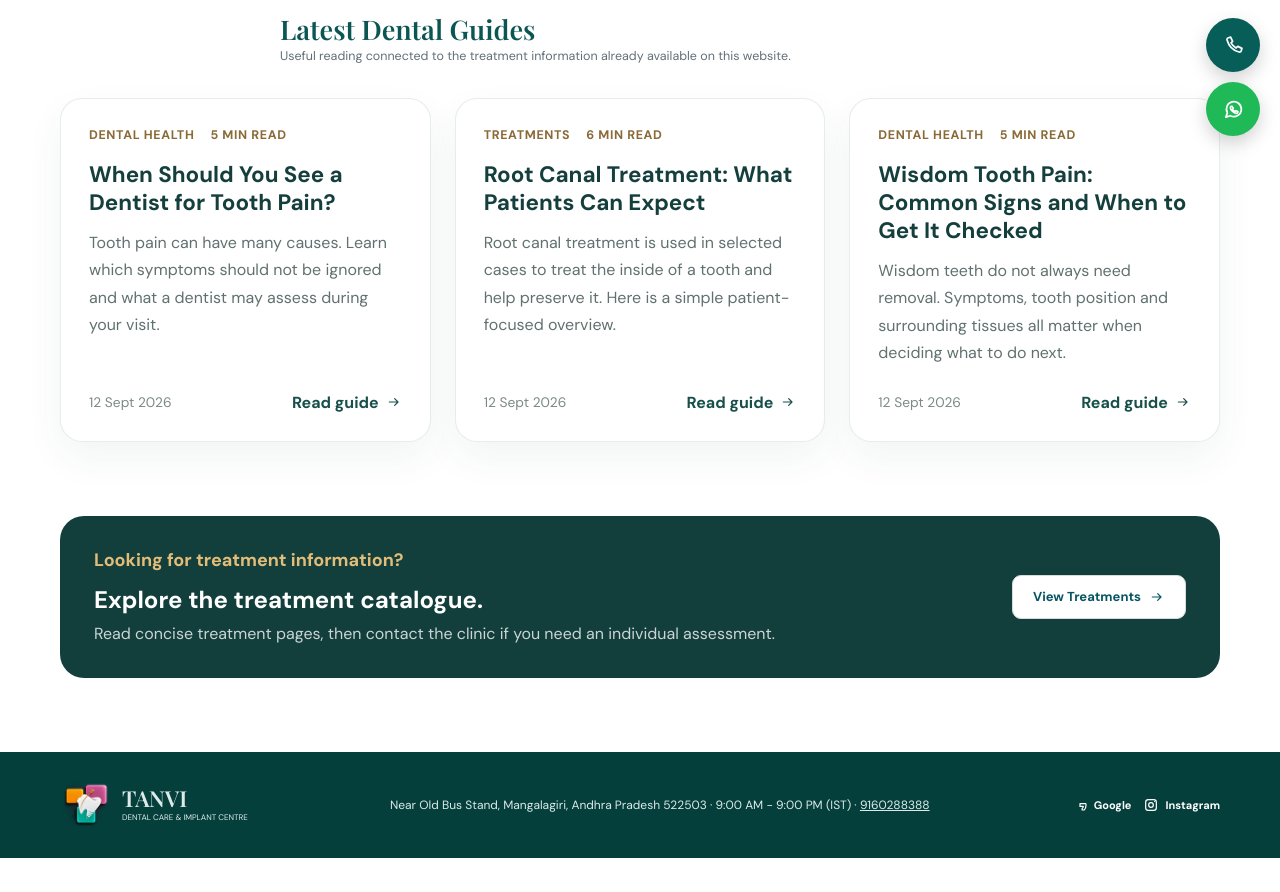
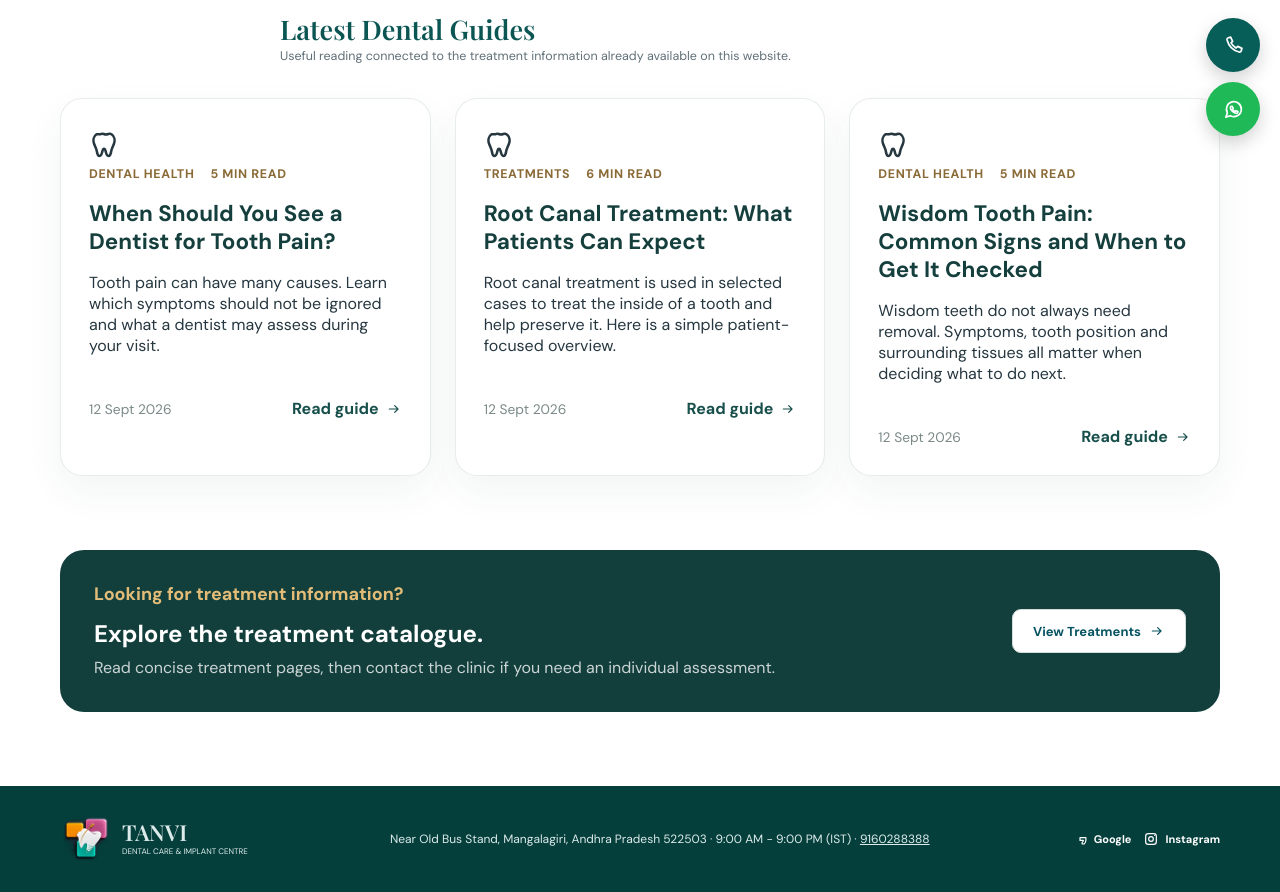
Before and after one commit to Mr-Nani-dm/Tanvi-Dental-Care, a Next.js app: page /blog in a window 1280 px wide. Shown: the part 642-1534 px from the top of the page. Before the commit the page ends 1500 px from the top, so only its background shows below. Built offline with nearby package versions, Linux system fonts and the light colour scheme; no server answers.

Commit message:
Render managed blog content and featured images

```diff
--- a/src/app/blog/page.tsx
+++ b/src/app/blog/page.tsx
@@ -7,13 +7,11 @@ import { blogPosts } from "@/content/blog";
 
 export const metadata: Metadata = {
   title: "Dental Health Blog",
-  description:
-    "Patient-friendly dental health guides from Tanvi Dental Care & Implant Centre in Mangalagiri, including tooth pain, root canal treatment, wisdom teeth and preventive care.",
+  description: "Patient-friendly dental health guides from Tanvi Dental Care & Implant Centre in Mangalagiri, including tooth pain, treatments and preventive care.",
   alternates: { canonical: "/blog" },
   openGraph: {
     title: "Dental Health Blog | Tanvi Dental Care",
-    description:
-      "Clear, patient-friendly dental education from Tanvi Dental Care & Implant Centre in Mangalagiri.",
+    description: "Clear, patient-friendly dental education from Tanvi Dental Care & Implant Centre in Mangalagiri.",
     type: "website",
     url: "/blog",
   },
@@ -29,44 +27,28 @@ export default function BlogPage() {
             <div>
               <p className="eyebrow">Dental Health Library</p>
               <h1>Clear dental guidance for everyday questions.</h1>
-              <p className="blog-hero-copy">
-                Practical, patient-friendly articles designed to help you understand common dental concerns before you speak with a dentist.
-              </p>
+              <p className="blog-hero-copy">Practical, patient-friendly articles designed to help you understand common dental concerns before you speak with a dentist.</p>
               <div className="hero-actions">
                 <a className="btn btn-primary" href={clinic.phoneHref}><ClinicIcon name="phone" size={18}/>Call {clinic.phone}</a>
                 <a className="btn btn-secondary" href={clinic.whatsappHref}><ClinicIcon name="whatsapp" size={18}/>Ask on WhatsApp</a>
               </div>
             </div>
-            <aside className="blog-hero-note" aria-label="Medical information note">
-              <ClinicIcon name="info" size={20}/>
-              <div>
-                <strong>Educational information only</strong>
-                <p>Articles are general guidance and do not replace an examination, diagnosis or personalised treatment plan.</p>
-              </div>
-            </aside>
+            <aside className="blog-hero-note" aria-label="Medical information note"><ClinicIcon name="info" size={20}/><div><strong>Educational information only</strong><p>Articles are general guidance and do not replace an examination, diagnosis or personalised treatment plan.</p></div></aside>
           </div>
         </section>
 
         <section className="blog-index-section">
           <div className="container">
-            <div className="section-heading blog-index-heading">
-              <p className="section-mark">✦</p>
-              <h2>Latest Dental Guides</h2>
-              <p>Useful reading connected to the treatment information already available on this website.</p>
-            </div>
-
+            <div className="section-heading blog-index-heading"><p className="section-mark">✦</p><h2>Latest Dental Guides</h2><p>Useful reading connected to the treatment information already available on this website.</p></div>
             <div className="blog-grid">
               {blogPosts.map((post) => (
                 <article className="blog-card" key={post.slug}>
-                  <div className="blog-card-meta">
-                    <span>{post.category}</span>
-                    <span>{post.readTime}</span>
-                  </div>
-                  <h2><Link href={`/blog/${post.slug}`}>{post.title}</Link></h2>
-                  <p>{post.excerpt}</p>
-                  <div className="blog-card-footer">
-                    <time dateTime={post.publishedAt}>{new Date(`${post.publishedAt}T00:00:00`).toLocaleDateString("en-IN", { day: "numeric", month: "short", year: "numeric" })}</time>
-                    <Link className="blog-read-link" href={`/blog/${post.slug}`}>Read guide <ClinicIcon name="arrow" size={16}/></Link>
+                  {post.featuredImage ? <Link className="blog-card-image" href={`/blog/${post.slug}`}><img src={post.featuredImage} alt={post.imageAlt || post.title} loading="lazy" /></Link> : <div className="blog-card-image blog-card-image-placeholder" aria-hidden="true"><ClinicIcon name="tooth" size={34}/></div>}
+                  <div className="blog-card-content">
+                    <div className="blog-card-meta"><span>{post.category}</span><span>{post.readTime}</span></div>
+                    <h2><Link href={`/blog/${post.slug}`}>{post.title}</Link></h2>
+                    <p>{post.excerpt}</p>
+                    <div className="blog-card-footer"><time dateTime={post.publishedAt}>{post.publishedAt ? new Date(`${post.publishedAt}T00:00:00`).toLocaleDateString("en-IN", { day: "numeric", month: "short", year: "numeric" }) : ""}</time><Link className="blog-read-link" href={`/blog/${post.slug}`}>Read guide <ClinicIcon name="arrow" size={16}/></Link></div>
                   </div>
                 </article>
               ))}
@@ -74,16 +56,7 @@ export default function BlogPage() {
           </div>
         </section>
 
-        <section className="blog-topic-strip">
-          <div className="container blog-topic-inner">
-            <div>
-              <p className="eyebrow">Looking for treatment information?</p>
-              <h2>Explore the treatment catalogue.</h2>
-              <p>Read concise treatment pages, then contact the clinic if you need an individual assessment.</p>
-            </div>
-            <Link className="btn btn-secondary" href="/treatments">View Treatments <ClinicIcon name="arrow" size={16}/></Link>
-          </div>
-        </section>
+        <section className="blog-topic-strip"><div className="container blog-topic-inner"><div><p className="eyebrow">Looking for treatment information?</p><h2>Explore the treatment catalogue.</h2><p>Read concise treatment pages, then contact the clinic if you need an individual assessment.</p></div><Link className="btn btn-secondary" href="/treatments">View Treatments <ClinicIcon name="arrow" size={16}/></Link></div></section>
       </main>
       <SiteFooter />
     </>
```
